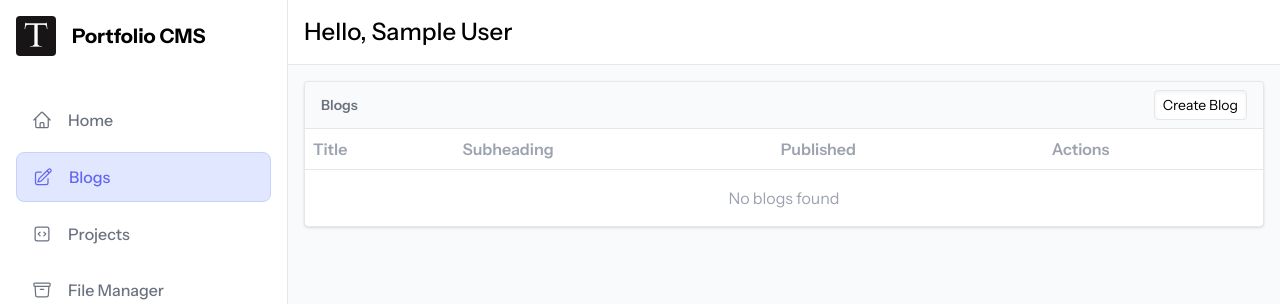
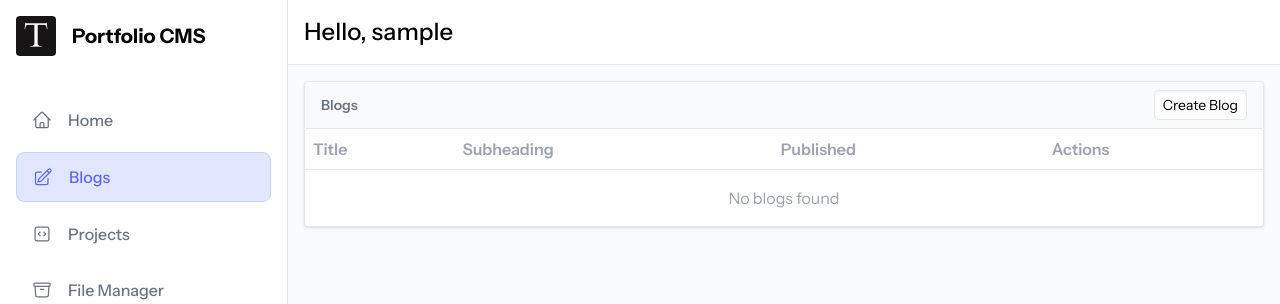
Before and after one commit to tadiyusss/django-portfolio, a Django app: page /dashboard/blogs/ in a window 1280 px wide. Shown: the top 304 px of the page. Run offline with Django 5.2, Linux system fonts and the light colour scheme; the visitor is signed in with stand-in values (Sample User, id 1); data that the repository does not hold is empty; some libraries are stand-ins or nearby versions.

Commit message:
Fixed some visual bugs in base.html

```diff
--- a/dashboard/templates/dashboard/base.html
+++ b/dashboard/templates/dashboard/base.html
@@ -127,7 +127,7 @@
                             <path stroke-linecap="round" stroke-linejoin="round" d="M3.75 6.75h16.5M3.75 12h16.5m-16.5 5.25h16.5" />
                         </svg>
                     </button>
-                    <h4 class="text-2xl font-medium">Hello, {{ request.user.first_name }} {{ request.user.last_name }}</h4>
+                    <h4 class="text-2xl font-medium">Hello, {{ request.user.username }}</h4>
 				</header>
 				<main class="p-4">
                     {% block content %}{% endblock %}
```
